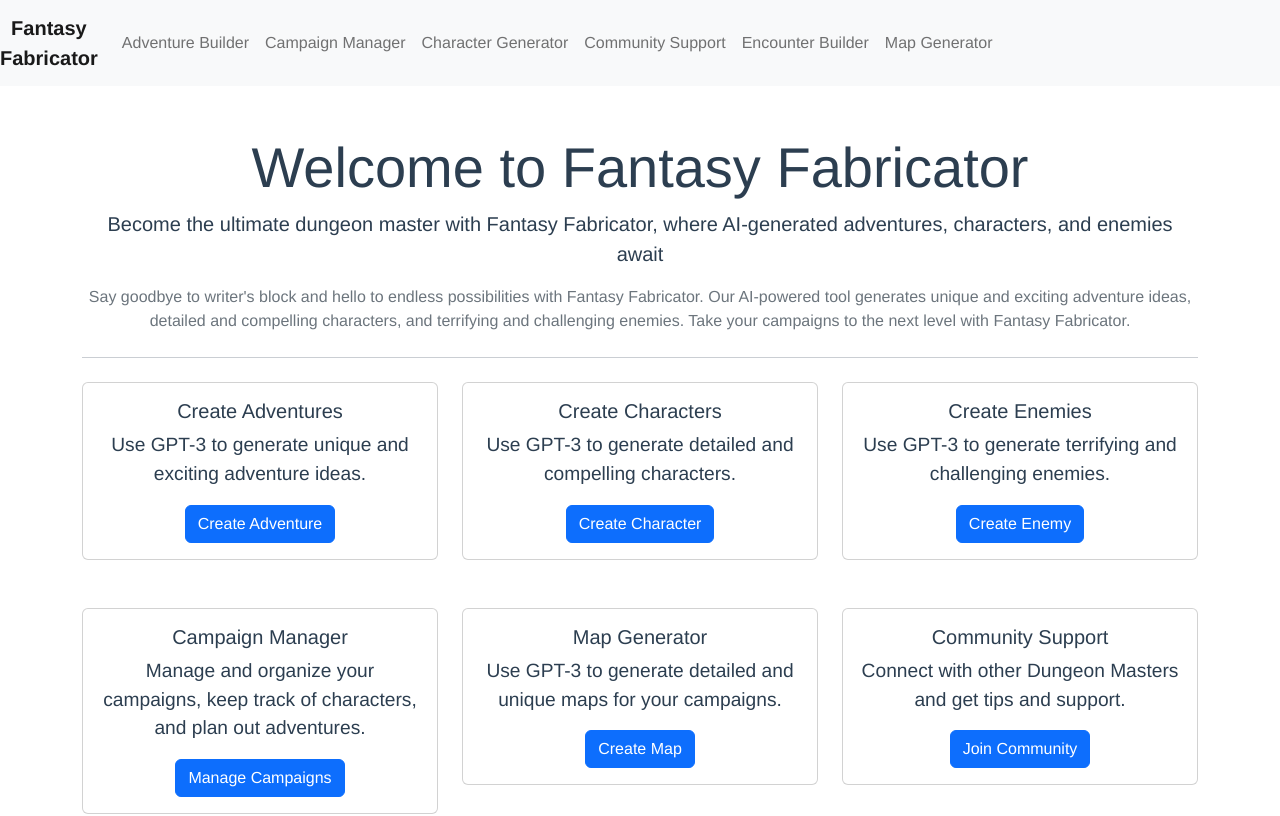
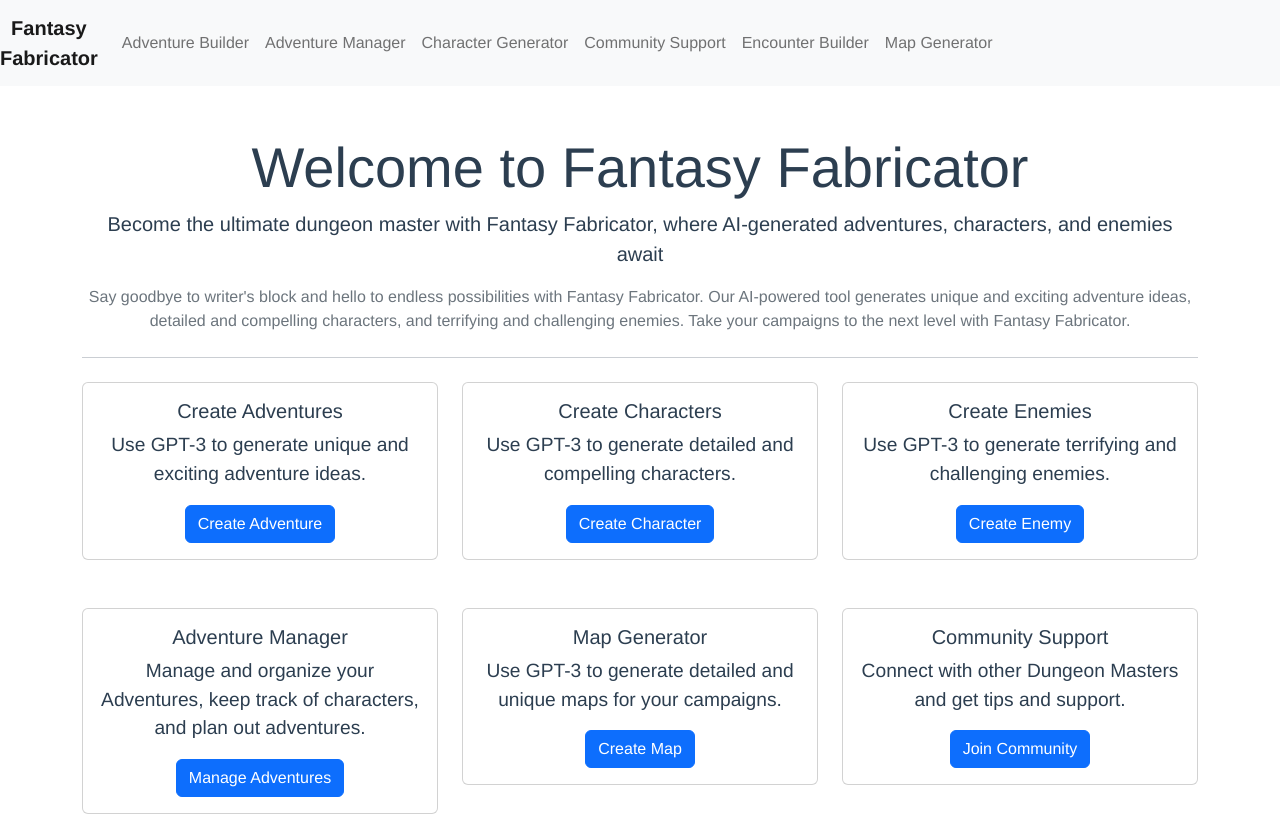
Before and after one commit to laudanum123/fantasy_fabricator, a Vue app in the folder frontend/: page / in a window 1280 px wide. Shown: the top 816 px of the page. Built offline with nearby package versions, Linux system fonts and the light colour scheme; what vue-good-table-next would draw is missing.

Commit message:
rename campaign manager to adventure manager

```diff
--- a/frontend/src/components/dashboard_component.vue
+++ b/frontend/src/components/dashboard_component.vue
@@ -11,8 +11,8 @@
                     <li class="nav-item" :class="{ 'bg-secondary': $route.path === '/adventure_builder' }">
                         <router-link to="/adventure_builder" class="nav-link">Adventure Builder</router-link>
                     </li>
-                    <li class="nav-item" :class="{ 'bg-secondary': $route.path === '/campaign_manager' }">
-                        <router-link to="/campaign_manager" class="nav-link">Campaign Manager</router-link>
+                    <li class="nav-item" :class="{ 'bg-secondary': $route.path === '/adventure_manager' }">
+                        <router-link to="/adventure_manager" class="nav-link">Adventure Manager</router-link>
                     </li>
                     <li class="nav-item" :class="{ 'bg-secondary': $route.path === '/character_generator' }">
                         <router-link to="/character_generator" class="nav-link">Character Generator</router-link>
--- a/frontend/src/components/landing_page.vue
+++ b/frontend/src/components/landing_page.vue
@@ -18,7 +18,7 @@
           <div class="card-body">
             <h5 class="card-title">Create Adventures</h5>
             <p class="card-text">Use GPT-3 to generate unique and exciting adventure ideas.</p>
-            <router-link to="/adventures" class="btn btn-primary">Create Adventure</router-link>
+            <router-link to="/adventure_builder" class="btn btn-primary">Create Adventure</router-link>
           </div>
         </div>
       </div>
@@ -27,7 +27,7 @@
           <div class="card-body">
             <h5 class="card-title">Create Characters</h5>
             <p class="card-text">Use GPT-3 to generate detailed and compelling characters.</p>
-            <router-link to="/characters" class="btn btn-primary">Create Character</router-link>
+            <router-link to="/character_generator" class="btn btn-primary">Create Character</router-link>
           </div>
         </div>
       </div>
@@ -36,7 +36,7 @@
           <div class="card-body">
             <h5 class="card-title">Create Enemies</h5>
             <p class="card-text">Use GPT-3 to generate terrifying and challenging enemies.</p>
-            <router-link to="/enemies" class="btn btn-primary">Create Enemy</router-link>
+            <router-link to="/encounter_builder" class="btn btn-primary">Create Enemy</router-link>
           </div>
         </div>
       </div>
@@ -45,10 +45,10 @@
       <div class="col-md-4">
         <div class="card">
           <div class="card-body">
-            <h5 class="card-title">Campaign Manager</h5>
-            <p class="card-text">Manage and organize your campaigns, keep track of characters, and plan out adventures.
+            <h5 class="card-title">Adventure Manager</h5>
+            <p class="card-text">Manage and organize your Adventures, keep track of characters, and plan out adventures.
             </p>
-            <router-link to="/campaigns" class="btn btn-primary">Manage Campaigns</router-link>
+            <router-link to="/adventure_manager" class="btn btn-primary">Manage Adventures</router-link>
           </div>
         </div>
       </div>
@@ -57,7 +57,7 @@
           <div class="card-body">
             <h5 class="card-title">Map Generator</h5>
             <p class="card-text">Use GPT-3 to generate detailed and unique maps for your campaigns.</p>
-            <router-link to="/maps" class="btn btn-primary">Create Map</router-link>
+            <router-link to="/map_generator" class="btn btn-primary">Create Map</router-link>
           </div>
         </div>
       </div>
@@ -66,7 +66,7 @@
           <div class="card-body">
             <h5 class="card-title">Community Support</h5>
             <p class="card-text">Connect with other Dungeon Masters and get tips and support.</p>
-            <router-link to="/community" class="btn btn-primary">Join Community</router-link>
+            <router-link to="/community_support" class="btn btn-primary">Join Community</router-link>
           </div>
         </div>
       </div>
--- a/frontend/src/router/index.js
+++ b/frontend/src/router/index.js
@@ -1,6 +1,6 @@
 import { createRouter, createWebHashHistory } from 'vue-router'
 import AdventureBuilder from '../components/adventure_builder.vue'
-import CampaignManager from '../components/campaign_manager.vue'
+import AdventureManager from '../components/adventure_manager.vue'
 import CharacterGenerator from '../components/character_generator.vue'
 import Community_Support from '../components/community_support.vue'
 import Encounter_Builder from '../components/encounter_builder.vue'
@@ -25,9 +25,9 @@ const routes = [
     component: AdventureView
   },
   {
-    path: '/campaign_manager',
-    name: 'campaign manager',
-    component: CampaignManager
+    path: '/adventure_manager',
+    name: 'adventure manager',
+    component: AdventureManager
   },
   {
     path: '/character_generator',
--- a/frontend/src/views/AdventureView.vue
+++ b/frontend/src/views/AdventureView.vue
@@ -4,7 +4,7 @@
             <div class="col-md-8">
                 <div class="d-flex justify-content-between">
                     <h2 class="text-center">{{ adventure.AdventureTitle }}</h2>
-                    <router-link :to="{ name: 'campaign manager' }" class="btn btn-primary">Back to
+                    <router-link :to="{ name: 'adventure manager' }" class="btn btn-primary">Back to
                         Overview</router-link>
                 </div>
                 <hr>
```
Also changed, not shown: frontend/src/components/adventure_manager.vue (renamed from frontend/src/components/campaign_manager.vue).
